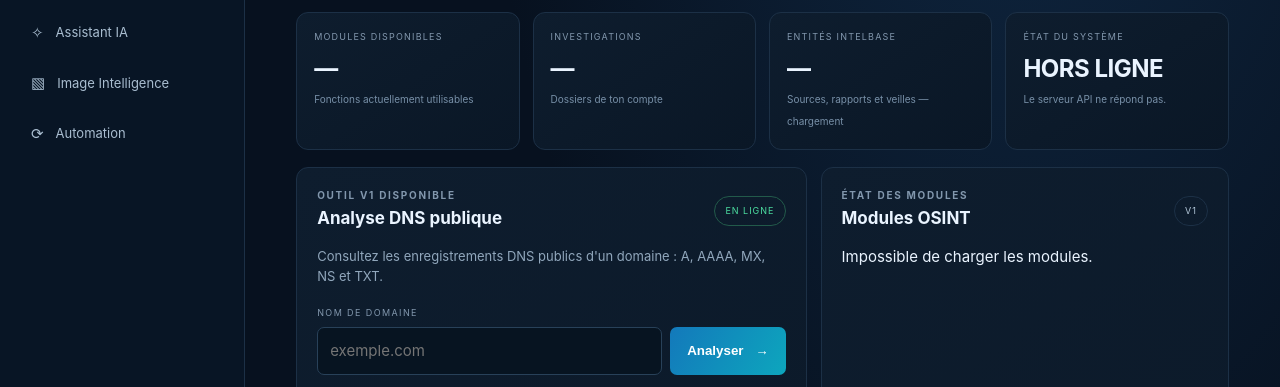
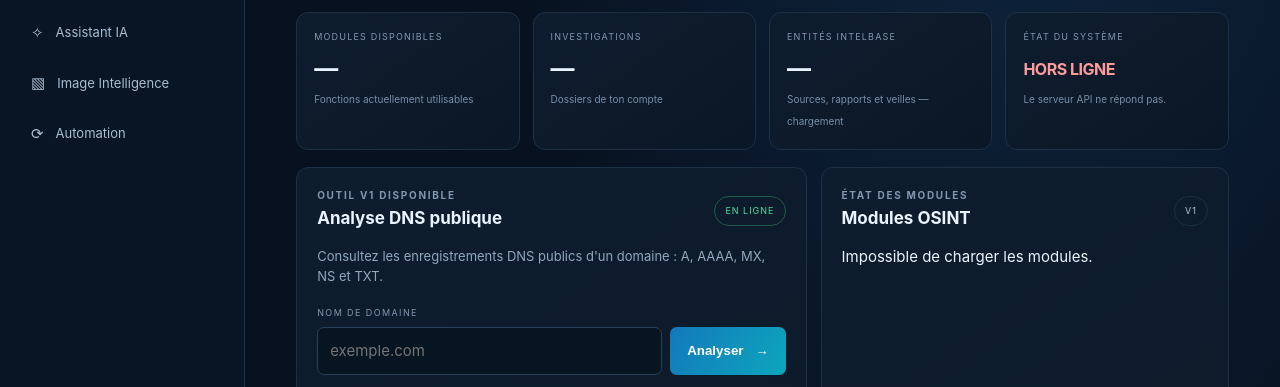
Before and after one commit to Boubaa86/OSINT-HUB-ULTIMATE, a website: page public/index.html in a window 1280 px wide. Shown: the part 380-767 px from the top of the page. Drawn offline with Linux system fonts and the light colour scheme; no server answers.

Commit message:
Style dashboard readiness and offline states

```diff
--- a/public/styles.css
+++ b/public/styles.css
@@ -166,3 +166,5 @@ body.theme-light .ai-message p{color:#1a3347}
 body.theme-light .side-bottom{border-color:#d0dce6;color:#516a80}
 body.theme-light .search-row input:focus,body.theme-light .global-search>input:focus{border-color:#168ca8}
 @media(max-width:900px){.shell.sidebar-collapsed{grid-template-columns:70px 1fr}}
+
+.stats .planned{font-size:16px;color:#d2a76b;padding:6px 0}.stats .offline{font-size:16px;color:#ff9c9c;padding:6px 0}
```
